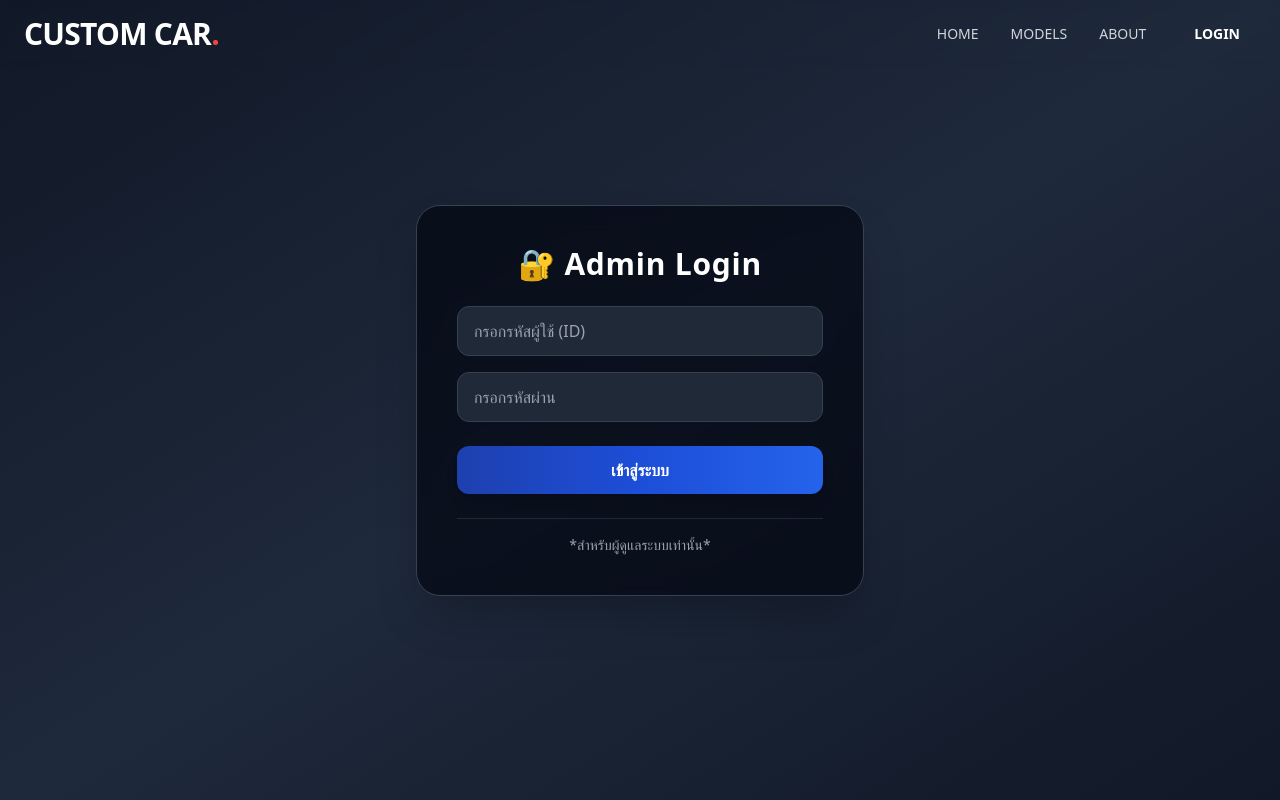
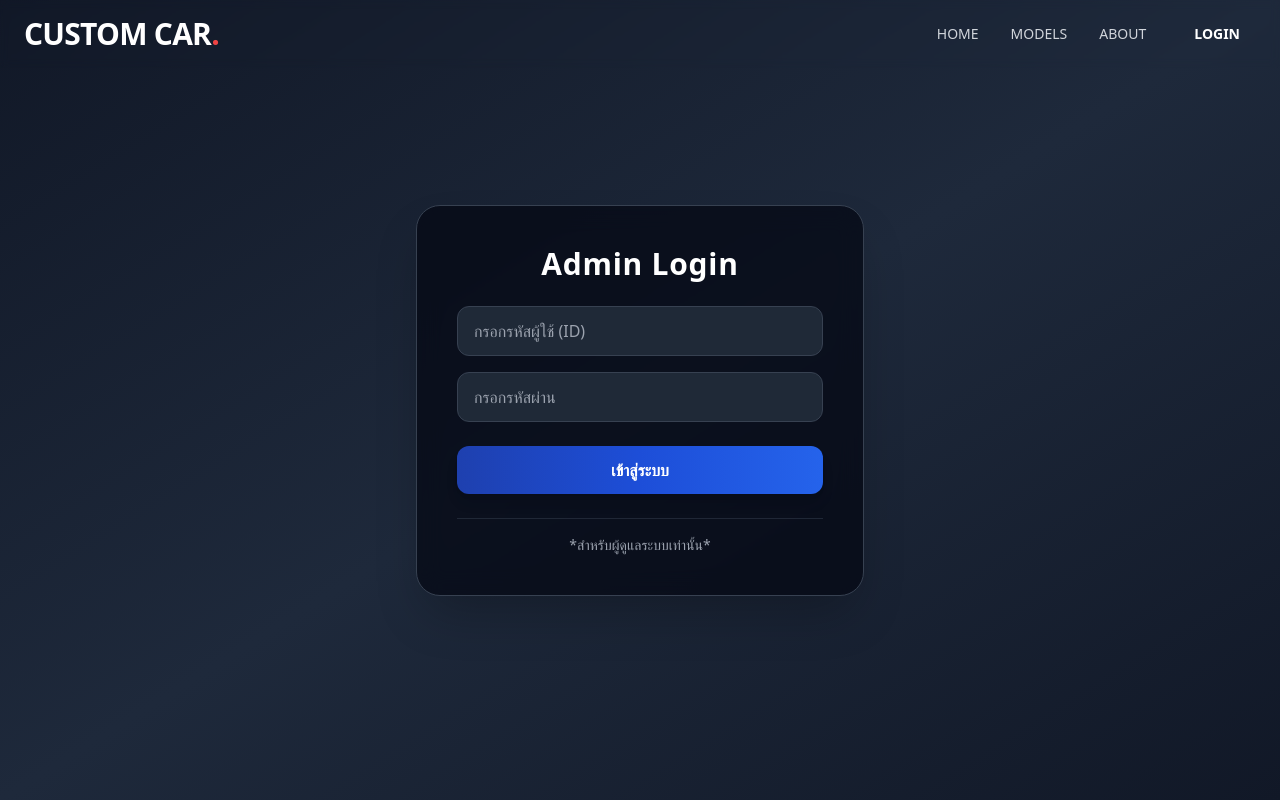
Before and after one commit to Chaisit91/vybas_, a React (Vite) app in the folder proJ/: page /login in a window 1280 px wide. Built offline with nearby package versions, Linux system fonts and the light colour scheme.

Commit message:
update_all

```diff
--- a/proJ/src/pages/Login.tsx
+++ b/proJ/src/pages/Login.tsx
@@ -60,7 +60,7 @@ export default function Login() {
 
         {/* หัวข้อ login */}
         <h1 className="text-3xl font-extrabold text-center mb-6 tracking-wide text-white">
-          🔐 Admin Login
+           Admin Login
         </h1>
 
         {/* ช่องกรอก ID */}
```
